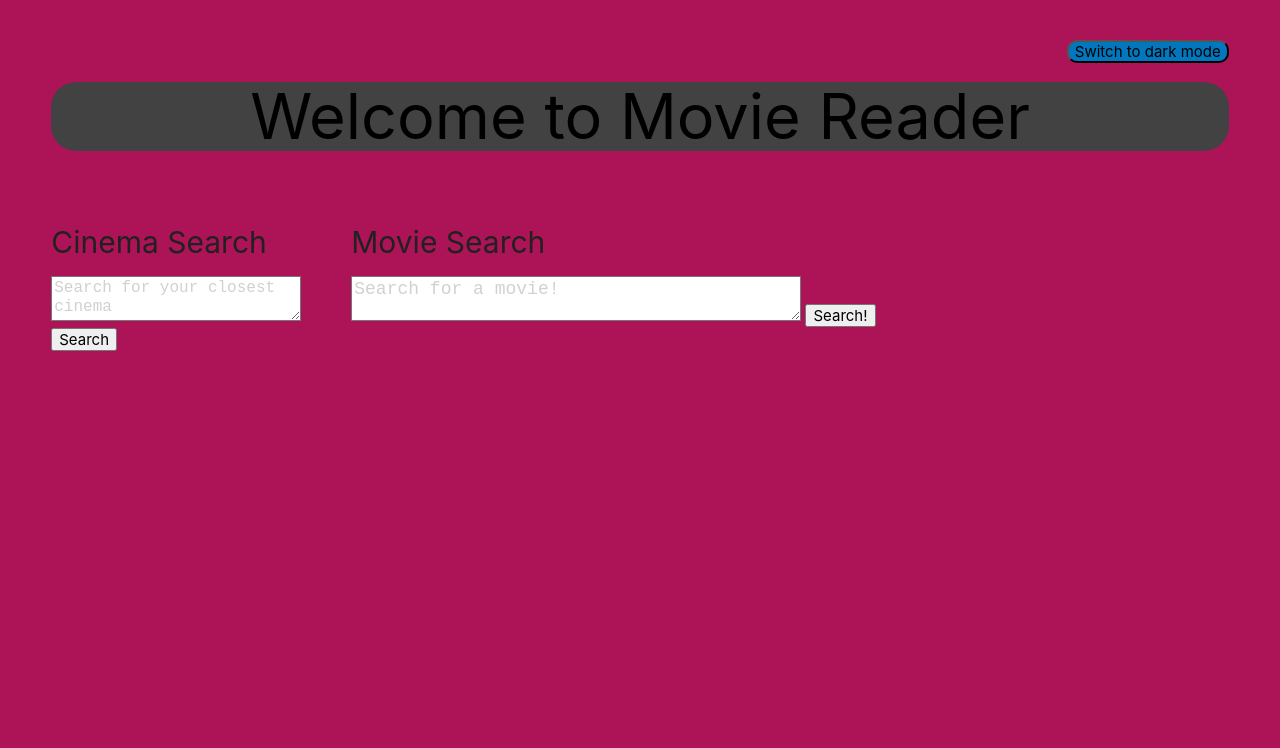
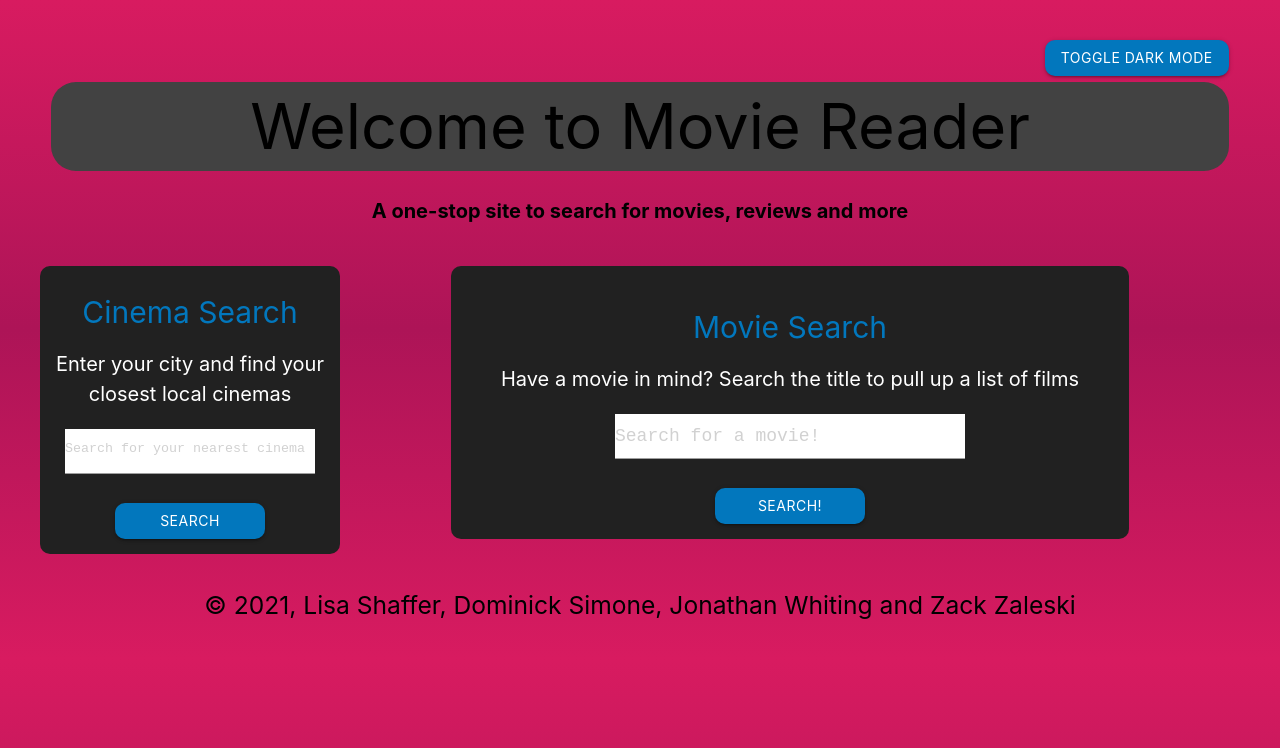
Before and after one commit to lapshaffer/MovieReaderProject, a plain HTML site: page landing.html in a window 1280 px wide. Drawn offline with nearby package versions, Linux system fonts and the light colour scheme.

Commit message:
Adjusted CSS and dark mode coloration

```diff
--- a/assets/css/style.css
+++ b/assets/css/style.css
@@ -9,35 +9,65 @@
 }
 
 body {
-    background: var(--pinkDarken3);
+    background-image: linear-gradient(var(--pinkDarken1), var(--pinkDarken3), var(--pinkDarken1));
     color: var(--black);
     margin: 40px;
   }
   /* Dark mode */
   body.dark {
     background: var(--greyDarken4);
-    color: var(--pinkDarken1);
+    color: var(--lightBlueDarken3);
   }
+
+.welcome p {
+  font-size: 15pt;
+  font-weight: bolder;
+}
 
 #theme-toggle {
   float: right;
+}
+
+#cinema-btn {
+  margin-bottom: 15px;
+  width: 150px;
+}
+
+#search-btn {
+  width: 150px;
+}
+
+.btn {
   background-color: var(--lightBlueDarken3);
   border-radius: 10px;
 }
 
 h3 {
   font-size: 30px;
-  color: var(--greyDarken4);
+  color: var(--lightBlueDarken3);
 }
 
 h1 {
   text-align: center;
   background-color: var(--greyDarken3);
   border-radius: 25px;
+  padding: 10px 0;
+}
+
+.search-section-text {
+  font-size: 15pt;
+  color: var(--white);
+}
+
+.search-section {
+  background-color: var(--greyDarken4);
+  margin: 0 50px;
+  padding: 15px;
+  border-radius: 10px;
 }
 
 #search-input {
-  width: 450px;
+  width: 350px;
   background-color: var(--white);
   font-family: 'Courier New', Courier, monospace;
   font-size: large;
@@ -47,12 +77,23 @@ h1 {
   width: 250px;
   background-color: var(--white);
   font-family: 'Courier New', Courier, monospace;
-  font-size: medium;
+  font-size: 10pt;
 }
 
 #result-Content div {
-  background-color: var(--white);
+  background-color: var(--greyDarken3);
+  padding: 5px;
   margin: 10px;
+  border-radius: 10px;
+}
+
+#result-Content h3 {
+  color: var(--black);
+  line-height: 150%;
+}
+
+#footer {
+  padding-top: 1px;
 }
 
 @media screen and (max-width: 768px) {
@@ -61,6 +102,8 @@ h1 {
     }
     }
 
-@media (prefers-color-scheme: dark) {
-     /* all your styles for dark mode here */
+/* @media (prefers-color-scheme: dark) {
+     #result-Content div {
+      background-color: var(--pinkDarken3);
      }
+     } */
--- a/landing.html
+++ b/landing.html
@@ -11,33 +11,47 @@
 </head>
 <body>
     <!-- Main search section -->
-    <div class="row">
+    <div class="row welcome center-align">
         <div class="col s12">
-            <button id="theme-toggle">Switch to dark mode</button>
+            <button class="btn" id="theme-toggle">Toggle dark mode</button>
                 <h1>Welcome to Movie Reader</h1>
+                <p>A one-stop site to search for movies, reviews and more</p>
         </div>
     </div>
     <div class="row">
         <!--Cinema Search Section-->
-        <div class="col s3">
-            <h3>Cinema Search</h3>
-            <textarea id="cinema-input" placeholder="Search for your closest cinema"></textarea>
-            <button id="cinema-button">Search</button>
+        <div class="col s3 search-section">
+            <div class="center-align">
+                <h3>Cinema Search</h3>
+                <p class="search-section-text">Enter your city and find your closest local cinemas</p>
+                <div class="input-field">
+                    <textarea id="cinema-input" class="materialize-textarea" placeholder="Search for your nearest cinema"></textarea>
+                </div>
+                <button class="btn" id="cinema-btn">Search</button>
+            </div>
 
             <!--Cinema Search Results-->
             <div id="cinema-content">
             </div>
         </div>
         <!--Movie Search Section-->
-        <div class="col s9">
-            <h3>Movie Search</h3>
-            <textarea id="search-input" placeholder="Search for a movie!"></textarea> <!-- searchbar -->
-            <button id="search-btn">Search!</button> <!-- submit search button -->
-
+        <div class="col s8">
+            <div class="center-align search-section">
+                <h3>Movie Search</h3>
+                <p class="search-section-text">Have a movie in mind? Search the title to pull up a list of films</p>
+                <div class="input-field">
+                    <textarea id="search-input" class="materialize-textarea" placeholder="Search for a movie!"></textarea> <!-- searchbar -->
+                </div>
+                <button class="btn" id="search-btn">Search!</button> <!-- submit search button -->
+            </div>
             <!--Movie Search Results -->
-            <div id=result-Content>
+            <div id="result-Content">
             </div>
         </div>
+    </div>
+
+    <div id="footer" class="center-align">
+        <h5>&#169 2021, Lisa Shaffer, Dominick Simone, Jonathan Whiting and Zack Zaleski</h5>
     </div>
     <script src="./assets/js/script.js"></script>
     <script src="https://code.jquery.com/jquery-3.4.1.min.js"></script>
```
